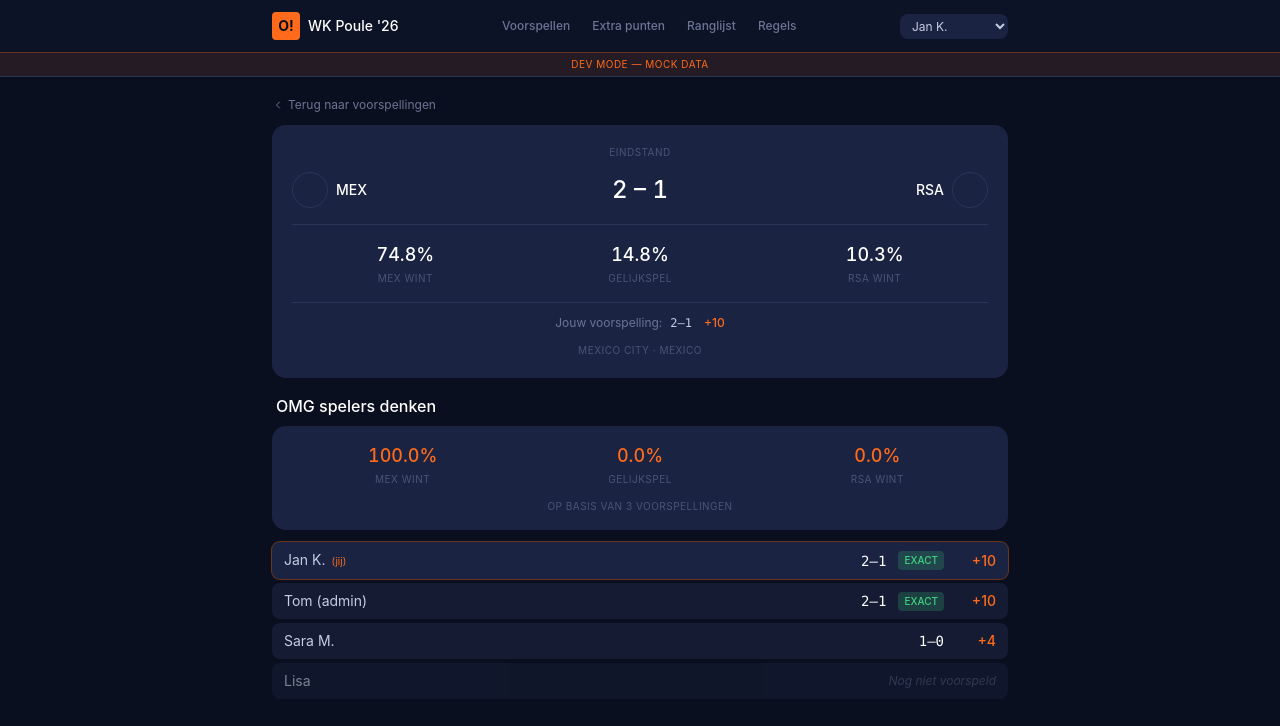
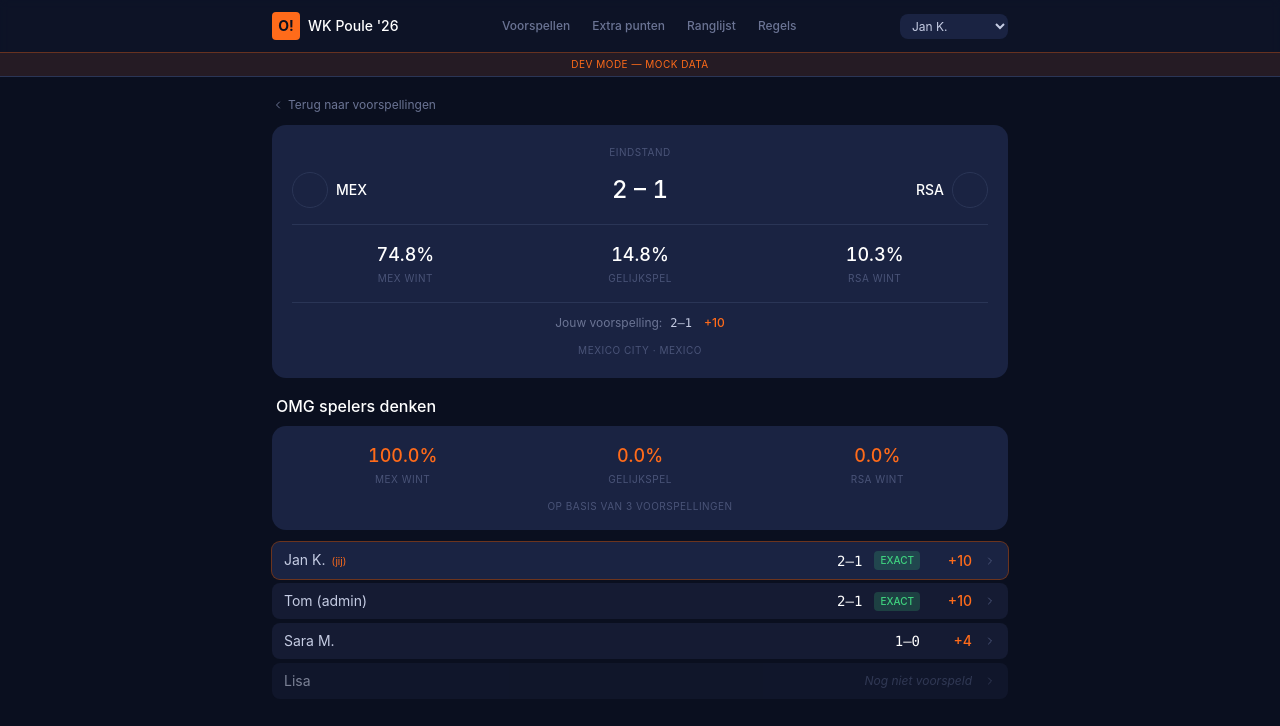
Before and after one commit to Guidoznl/OMG-WK-POULE-TEST, a Next.js app: page /match/1 in a window 1280 px wide. Shown: the top 726 px of the page. Built offline with nearby package versions, Linux system fonts and the light colour scheme.

Commit message:
Enhance prediction display with clickable links
Updated the display for predictions to include clickable links to user profiles and added a ChevronRightMini component for better navigation.

```diff
--- a/app/match/[id]/page.tsx
+++ b/app/match/[id]/page.tsx
@@ -275,25 +275,32 @@ function PredictionRow({ prediction, match, highlight }: {
     prediction.home_score === match.home_score &&
     prediction.away_score === match.away_score
 
-  // Niet-voorspeld: subtielere weergave
+  // Niet-voorspeld: subtielere weergave (wel klikbaar naar profiel)
   if (!prediction.has_predicted) {
     return (
-      <div className={`flex items-center gap-3 px-3 py-2 rounded-lg ${
-        highlight ? 'bg-ink-700 ring-1 ring-accent-orange/40' : 'bg-ink-800 opacity-60'
-      }`}>
+      <Link
+        href={`/speler/${prediction.user_id}`}
+        className={`flex items-center gap-3 px-3 py-2 rounded-lg transition-colors ${
+          highlight ? 'bg-ink-700 ring-1 ring-accent-orange/40 hover:bg-ink-600' : 'bg-ink-800 opacity-60 hover:opacity-100 hover:bg-ink-700'
+        }`}
+      >
         <span className="flex-1 text-ink-200 text-sm truncate">
           {prediction.display_name}
           {highlight && <span className="ml-1.5 text-[10px] text-accent-orange">(jij)</span>}
         </span>
         <span className="text-ink-500 text-xs italic">Nog niet voorspeld</span>
-      </div>
+        <ChevronRightMini />
+      </Link>
     )
   }
 
   return (
-    <div className={`flex items-center gap-3 px-3 py-2 rounded-lg ${
-      highlight ? 'bg-ink-700 ring-1 ring-accent-orange/40' : 'bg-ink-800'
-    }`}>
+    <Link
+      href={`/speler/${prediction.user_id}`}
+      className={`flex items-center gap-3 px-3 py-2 rounded-lg transition-colors ${
+        highlight ? 'bg-ink-700 ring-1 ring-accent-orange/40 hover:bg-ink-600' : 'bg-ink-800 hover:bg-ink-700'
+      }`}
+    >
       <span className="flex-1 text-ink-200 text-sm truncate">
         {prediction.display_name}
         {highlight && <span className="ml-1.5 text-[10px] text-accent-orange">(jij)</span>}
@@ -305,7 +312,16 @@ function PredictionRow({ prediction, match, highlight }: {
       {prediction.points_awarded !== null && prediction.points_awarded > 0 && (
         <span className="font-display font-medium text-accent-orange text-sm w-10 text-right">+{prediction.points_awarded}</span>
       )}
-    </div>
+      <ChevronRightMini />
+    </Link>
+  )
+}
+
+function ChevronRightMini() {
+  return (
+    <svg width="12" height="12" viewBox="0 0 24 24" fill="none" stroke="currentColor" strokeWidth="2" strokeLinecap="round" strokeLinejoin="round" className="text-ink-500 flex-shrink-0">
+      <polyline points="9 18 15 12 9 6" />
+    </svg>
   )
 }
 
```
